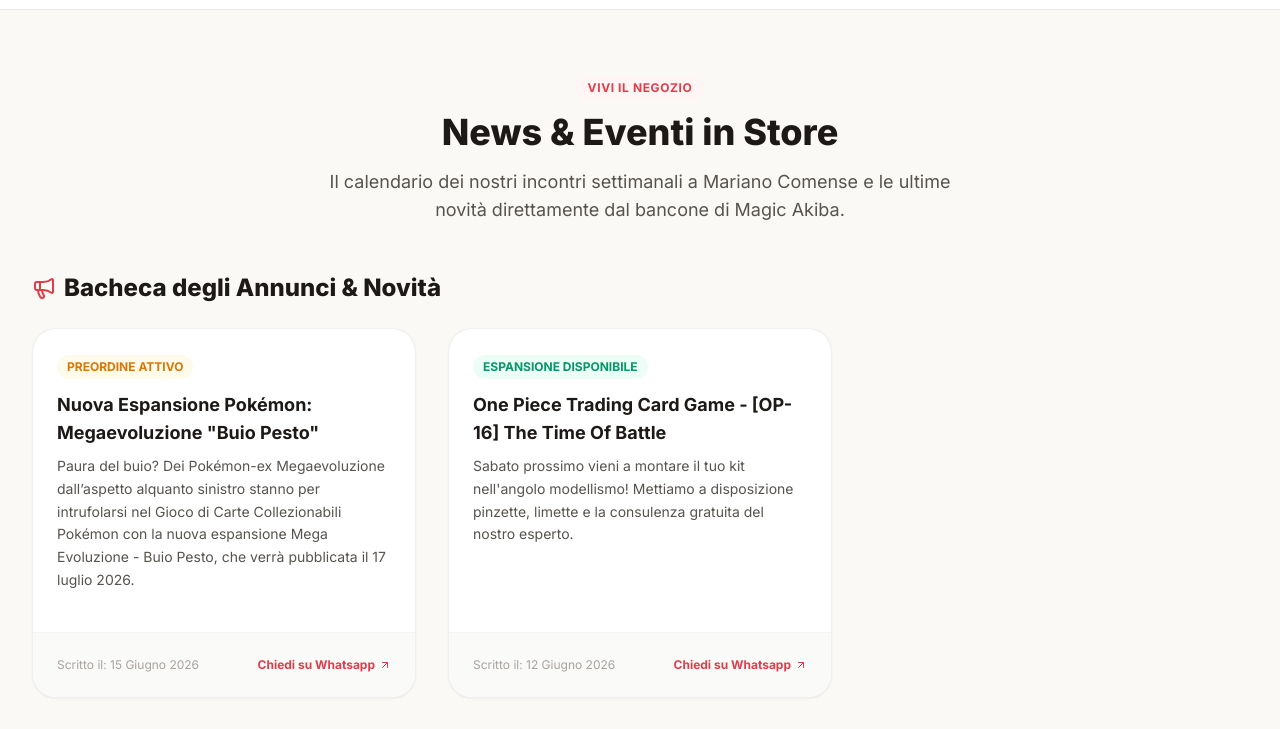
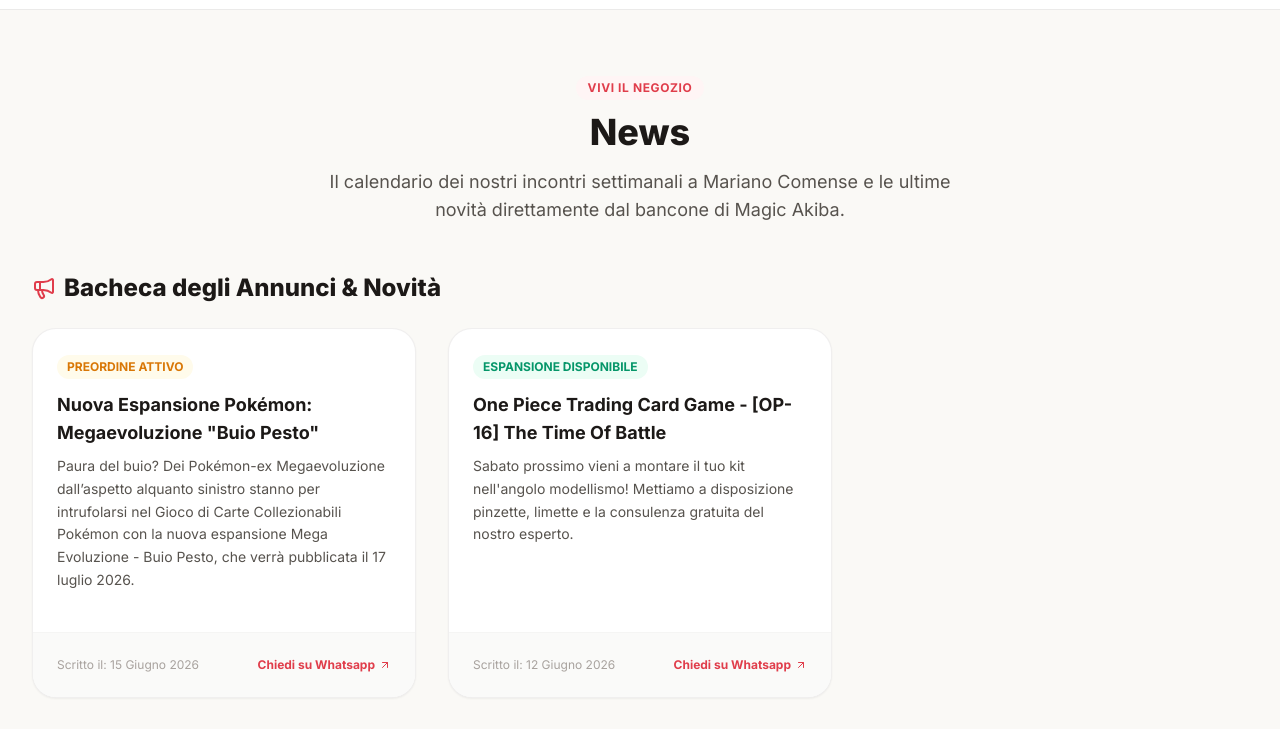
Before and after one commit to KevinWorkPortfolio/Akiba-Site, a website built with Vite: page eventi.html in a window 1280 px wide. Shown: the part 71-800 px from the top of the page. Built offline with nearby package versions, Linux system fonts and the light colour scheme.

Commit message:
Update eventi.html

```diff
--- a/eventi.html
+++ b/eventi.html
@@ -122,7 +122,7 @@
             <!-- Introduzione Emozionale -->
             <div class="text-center mb-12">
                 <span class="inline-block px-3 py-1 bg-akiba-50 text-akiba-500 rounded-full text-xs font-bold tracking-wider mb-3">VIVI IL NEGOZIO</span>
-                <h1 class="text-3xl sm:text-4xl font-black text-stone-900 mb-4">News & Eventi in Store</h1>
+                <h1 class="text-3xl sm:text-4xl font-black text-stone-900 mb-4">News</h1>
                 <p class="text-base sm:text-lg text-stone-600 max-w-2xl mx-auto leading-relaxed">
                     Il calendario dei nostri incontri settimanali a Mariano Comense e le ultime novità direttamente dal bancone di Magic Akiba.
                 </p>
```
